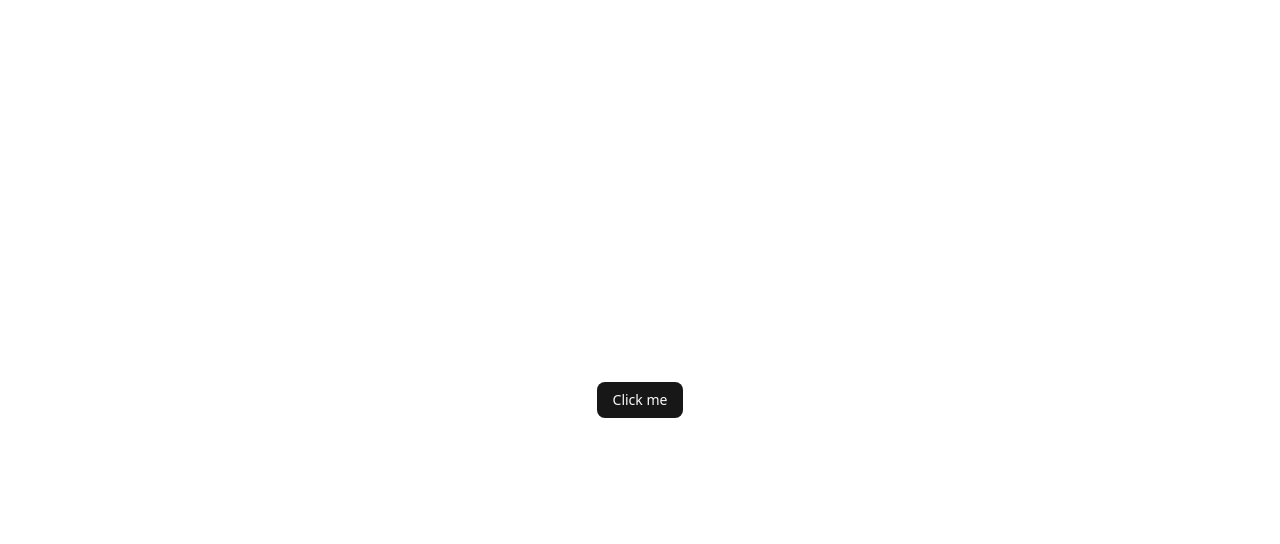
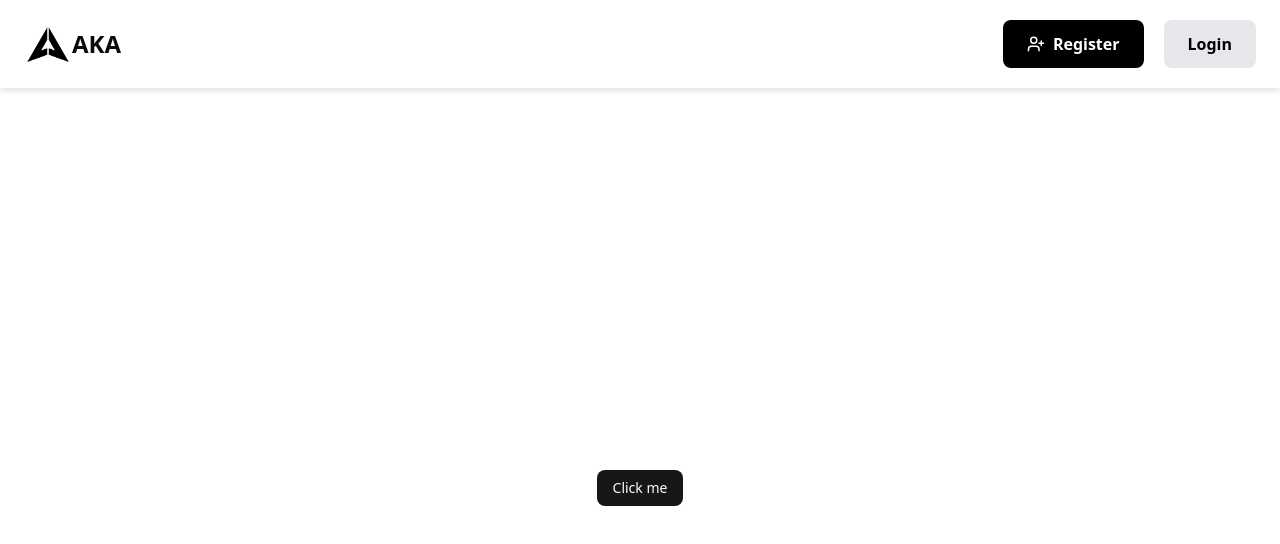
Before and after one commit to aka-space/aka-space-fediverse, a Next.js app in the folder frontend/: page / in a window 1280 px wide. Shown: the top 544 px of the page. Built offline with nearby package versions, Linux system fonts and the light colour scheme.

Commit message:
feat: add header

```diff
--- a/frontend/src/app/layout.tsx
+++ b/frontend/src/app/layout.tsx
@@ -1,6 +1,7 @@
 import type { Metadata } from 'next';
 import { Geist, Geist_Mono } from 'next/font/google';
 import './globals.css';
+import Header from '@/components/header';
 
 const geistSans = Geist({
     variable: '--font-geist-sans',
@@ -27,6 +28,7 @@ export default function RootLayout({
             <body
                 className={`${geistSans.variable} ${geistMono.variable} antialiased`}
             >
+                <Header />
                 {children}
             </body>
         </html>
--- /dev/null
+++ b/frontend/src/components/header.tsx
@@ -0,0 +1,44 @@
+'use client';
+import { UserPlus } from 'lucide-react';
+import Image from 'next/image';
+import { useRouter } from 'next/navigation';
+import React from 'react';
+
+export default function Header() {
+    const router = useRouter();
+    return (
+        <header className="flex items-center justify-between px-6 py-5 bg-white shadow-md shadow-gray-200">
+            {/* Logo */}
+            <div
+                onClick={() => {
+                    router.push('/');
+                }}
+                className="flex items-center"
+            >
+                <Image src="/logo.png" alt="Logo" width={48} height={48} />
+                <span className="font-bold text-2xl">AKA</span>
+            </div>
+            <div></div>
+            {/* Menu */}
+            <ul className="flex items-center gap-5">
+                <button
+                    onClick={() => {
+                        router.push('/register');
+                    }}
+                    className="flex items-center bg-black text-white py-3 px-6 rounded-md gap-2 font-bold "
+                >
+                    <UserPlus size={18} />
+                    Register
+                </button>
+                <button
+                    onClick={() => {
+                        router.push('/login');
+                    }}
+                    className="bg-gray-200 text-black py-3 px-6 rounded-md font-bold"
+                >
+                    Login
+                </button>
+            </ul>
+        </header>
+    );
+}
```
Also changed, not shown: frontend/public/logo.png (added).
